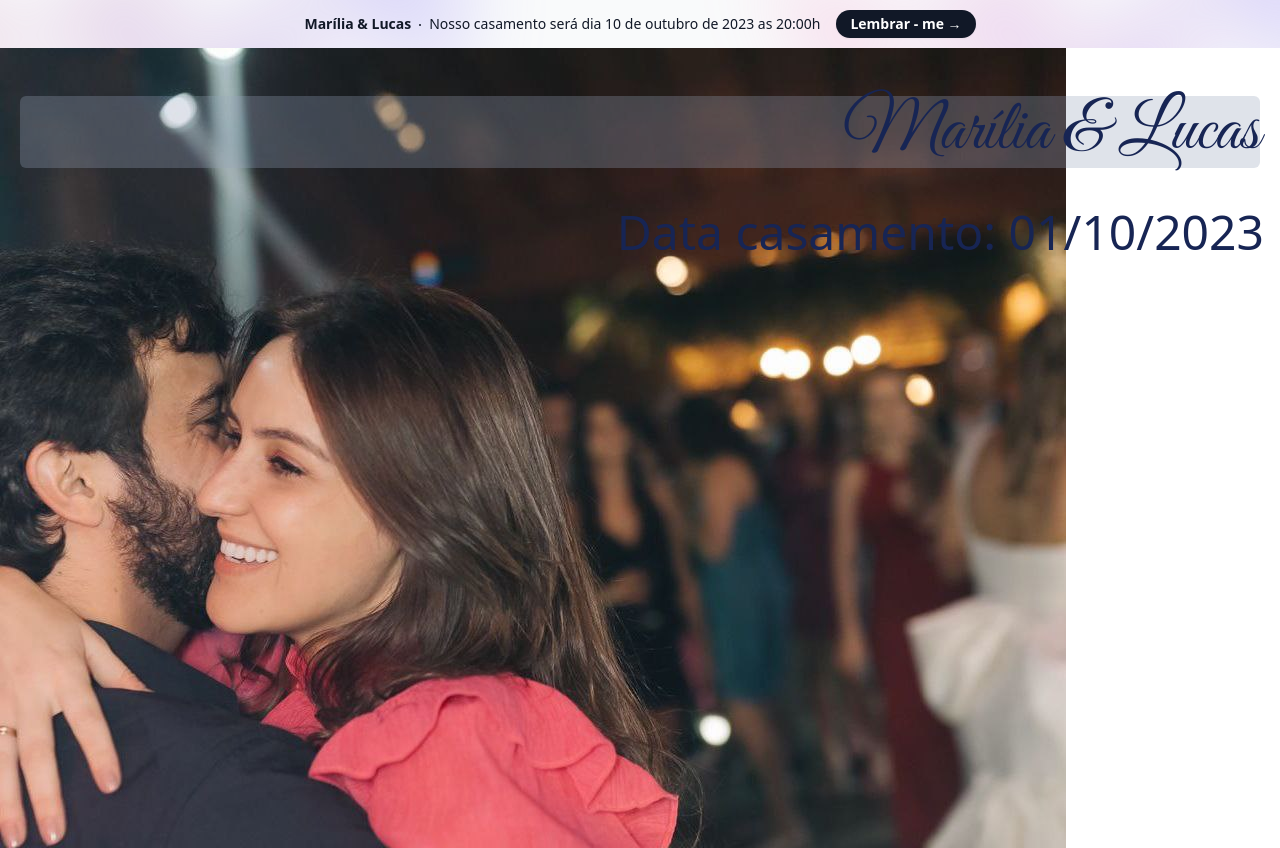
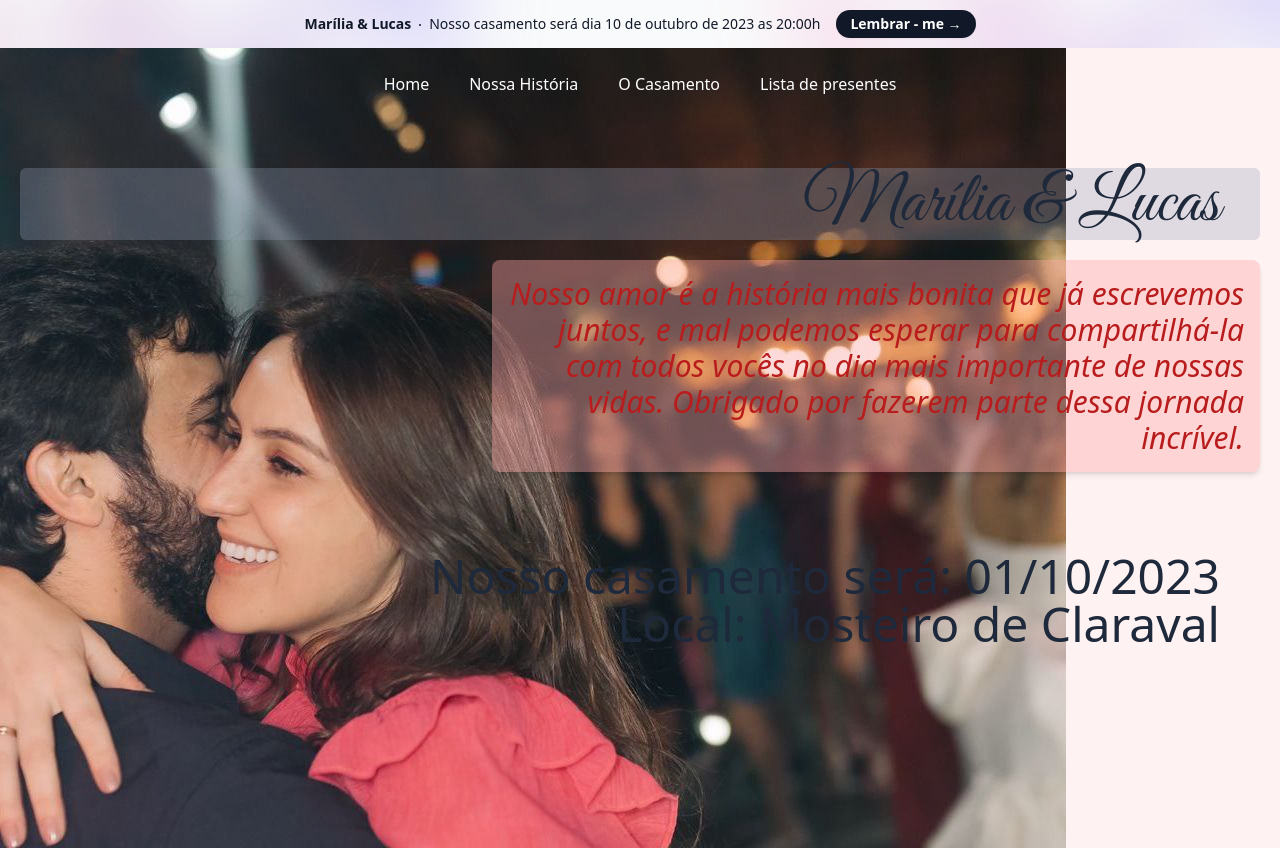
Before and after one commit to leonardocintra/casamento, a Next.js app: page / in a window 1280 px wide. Built offline with nearby package versions, Linux system fonts and the light colour scheme.

Commit message:
✨ feat(nav): nav ok

```diff
--- /dev/null
+++ b/src/app/components/Nav/Navbar.tsx
@@ -0,0 +1,14 @@
+import NavbarLink from "./NavbarLink";
+
+export default function Navbar() {
+  return (
+    <nav className="flex items-center py-4 text-white">
+      <ul className="flex-1 text-center">
+        <NavbarLink href="#" value="Home" />
+        <NavbarLink href="#" value="Nossa História" />
+        <NavbarLink href="#" value="O Casamento" />
+        <NavbarLink href="#" value="Lista de presentes" />
+      </ul>
+    </nav>
+  );
+}
--- /dev/null
+++ b/src/app/components/Nav/NavbarLink.tsx
@@ -0,0 +1,16 @@
+import Link from "next/link";
+
+type NavbarLink = {
+  href: string;
+  value: string;
+};
+
+export default function NavbarLink(props: NavbarLink) {
+  return (
+    <li className="list-none inline-block px-3 py-2 hover:bg-slate-100 rounded-lg hover:text-slate-900 duration-200">
+      <Link className="no-underline px-2" href={props.href}>
+        {props.value}
+      </Link>
+    </li>
+  );
+}
--- a/src/app/components/Navbar.tsx
+++ /dev/null
@@ -1,19 +0,0 @@
-export default function Navbar() {
-  return (
-    <div className="flex items-center h-20 bg-slate-400">
-      <div className="mx-auto relative px-5 max-w-screen-xl w-full items-center justify-end">
-        <div className="text-4xl font-light text-white absolute left-1/2 top-1/2 -translate-x-1/2">
-          Marília e Lucas
-        </div>
-
-        {/* Nav menu */}
-        <nav className="text-white">
-          <a href="http://">Home</a>
-          <a href="http://">Home</a>
-          <a href="http://">Home</a>
-
-        </nav>
-      </div>
-    </div>
-  )
-}
--- a/src/app/layout.tsx
+++ b/src/app/layout.tsx
@@ -1,25 +1,25 @@
-import './globals.css'
-import type { Metadata } from 'next'
+import "./globals.css";
+import type { Metadata } from "next";
 
 export const metadata: Metadata = {
-  title: 'Marília e Lucas',
-  description: 'Nosso casamento',
+  title: "Marília e Lucas",
+  description: "Nosso casamento",
   authors: [
     {
-      name: 'Leonardo Nascimento Cintra',
-      url: 'https://twitter.com/leonardoncintra'
-    }
-  ]
-}
+      name: "Leonardo Nascimento Cintra",
+      url: "https://twitter.com/leonardoncintra",
+    },
+  ],
+};
 
 export default function RootLayout({
   children,
 }: {
-  children: React.ReactNode
+  children: React.ReactNode;
 }) {
   return (
     <html lang="pt-br">
       <body>{children}</body>
     </html>
-  )
+  );
 }
--- a/src/app/page.tsx
+++ b/src/app/page.tsx
@@ -1,23 +1,36 @@
 import Banner from "./components/Banner";
+import Navbar from "./components/Nav/Navbar";
 
 export default function Home() {
   const urlImagem = "/img/marilialucas.jpg";
 
   return (
-    <main>
+    <main className="bg-red-50">
       <Banner />
       <div className="flex h-screen">
         <div
           className="w-full bg-no-repeat"
           style={{ backgroundImage: `url(${urlImagem})` }}
         >
-          <div className="text-white lg:text-blue-950 text-6xl text-end">
-            <h2 className="mt-12 bg-slate-400 bg-opacity-30 rounded-md mx-5 font-greatVibes text-7xl text-center sm:text-end">
+          <Navbar />
+          <div className="text-white xl:text-slate-800 text-6xl">
+            <h2 className="mt-12 bg-slate-400 bg-opacity-30 rounded-md mx-5 md:pr-10 font-greatVibes text-7xl text-center sm:text-end">
               Marília & Lucas
             </h2>
-            <h3 className="mt-10 font-extralight text-3xl md:text-5xl m-4">
-              Data casamento: 01/10/2023
-            </h3>
+            <div
+              id="frase"
+              className="xl:text-red-700 text-right text-2xl md:text-3xl p-4 italic font-extralight bg-red-300 rounded-lg shadow-md m-5 bg-opacity-40 lg:max-w-3xl md:ml-auto"
+            >
+              Nosso amor é a história mais bonita que já escrevemos juntos, e
+              mal podemos esperar para compartilhá-la com todos vocês no dia
+              mais importante de nossas vidas. Obrigado por fazerem parte dessa
+              jornada incrível.
+            </div>
+
+            <div className="mt-10 font-extralight text-3xl md:text-5xl m-5 text-right md:p-10">
+              <h3>Nosso casamento será: 01/10/2023</h3>
+              <h3>Local: Mosteiro de Claraval</h3>
+            </div>
           </div>
         </div>
       </div>
```
Also changed, not shown: public/img/fundo.png (added).
